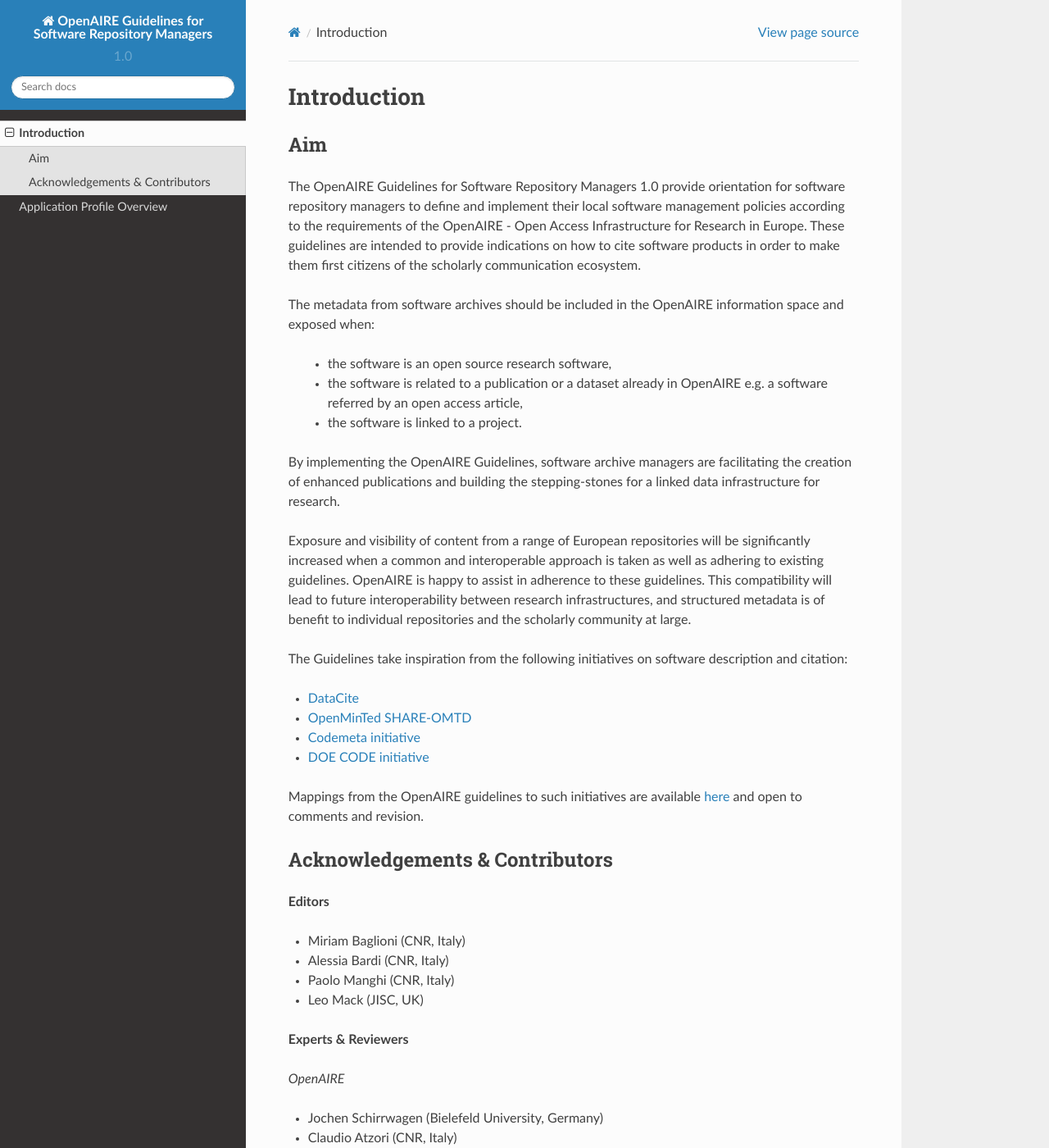
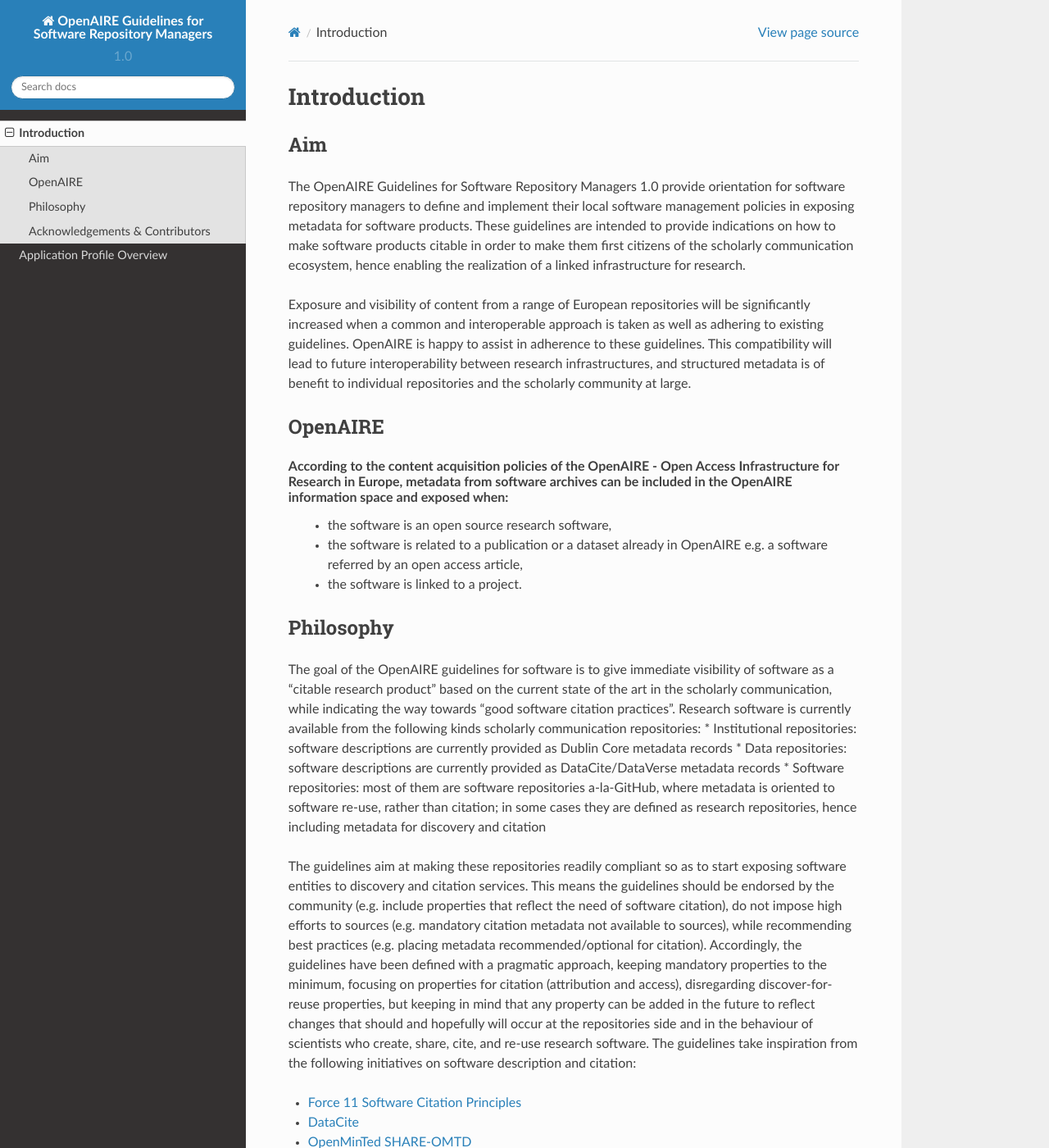
Before and after one commit to mirima2/software_guidelines, a Sphinx documentation site: the page built from docs/source/introduction.rst, in a window 1280 px wide and 1400 px high. Shown: the whole window at 82% size. Built offline with Sphinx 7.4.7 and the Read the Docs theme 2.0.0, drawn with Linux system fonts in a browser that asks for light colours.

Commit message:
Update introduction.rst

```diff
--- a/docs/source/introduction.rst
+++ b/docs/source/introduction.rst
@@ -5,23 +5,28 @@
 
 Aim
 ^^^^^^^^^^^^^^^^^^^^^^^^^^^^^^^
-The OpenAIRE Guidelines for Software Repository Managers 1.0 provide
-orientation for software repository managers to define and implement their local software
-management policies according to the requirements of the OpenAIRE - Open Access
-Infrastructure for Research in Europe. These guidelines are intended to provide indications on how to cite software products in order to make them first citizens of the scholarly communication ecosystem.
+The OpenAIRE Guidelines for Software Repository Managers 1.0 provide orientation for software repository managers to define and implement their local software management policies in exposing metadata for software products. These guidelines are intended to provide indications on how to make software products citable in order to make them first citizens of the scholarly communication ecosystem, hence enabling the realization of a linked infrastructure for research.
 
-The metadata from software archives should be included in the OpenAIRE information space and exposed when:
+Exposure and visibility of content from a range of European repositories will be significantly increased when a common and interoperable approach is taken as well as adhering to existing guidelines. OpenAIRE is happy to assist in adherence to these guidelines. This compatibility will lead to future interoperability between research infrastructures, and structured metadata is of benefit to individual repositories and the scholarly community at large.
 
+OpenAIRE
+^^^^^^^^^^^^^^^^^^^^^^^^^^^^^^^
+According to the content acquisition policies of the OpenAIRE - Open Access Infrastructure for Research in Europe, metadata from software archives can be included in the OpenAIRE information space and exposed when:
 	* the software is an open source research software,
 	* the software is related to a publication or a dataset already in OpenAIRE e.g. a software referred by an open access article,
 	* the software is linked to a project.
 
-By implementing the OpenAIRE Guidelines, software archive managers are facilitating the creation of enhanced publications and building the stepping-stones for a linked data infrastructure for research.
+Philosophy
+^^^^^^^^^^^^^^^^^^^^^^^^^^^^^^^
+The goal of the OpenAIRE guidelines for software is to give immediate visibility of software as a "citable research product” based on the current state of the art in the scholarly communication, while indicating the way towards "good software citation practices". Research software is currently available from the following kinds scholarly communication repositories:
+* Institutional repositories: software descriptions are currently provided as Dublin Core metadata records
+* Data repositories: software descriptions are currently provided as DataCite/DataVerse metadata records
+* Software repositories: most of them are software repositories a-la-GitHub, where metadata is oriented to software re-use, rather than citation; in some cases they are defined as research repositories, hence including metadata for discovery and citation
 
-Exposure and visibility of content from a range of European repositories will be significantly increased when a common and interoperable approach is taken as well as adhering to existing guidelines. OpenAIRE is happy to assist in adherence to these guidelines. This compatibility will lead to future interoperability between research infrastructures, and structured metadata is of benefit to individual repositories and the scholarly community at large.
+The guidelines aim at making these repositories readily compliant so as to start exposing software entities to discovery and citation services. This means the guidelines should be endorsed by the community (e.g. include properties that reflect the need of software citation), do not impose high efforts to sources (e.g. mandatory citation metadata not available to sources), while recommending best practices (e.g. placing metadata recommended/optional for citation). Accordingly, the guidelines have been defined with a pragmatic approach, keeping mandatory properties to the minimum, focusing on properties for citation (attribution and access), disregarding discover-for-reuse properties, but keeping in mind that any property can be added in the future to reflect changes that should and hopefully will occur at the repositories side and in the behaviour of scientists who create, share, cite, and re-use research software.
+The guidelines take inspiration from the following initiatives on software description and citation:
 
-The Guidelines take inspiration from the following initiatives on software description and citation:
-
+* `Force 11 Software Citation Principles <https://www.force11.org/software-citation-principles>`_
 * `DataCite <https://schema.datacite.org>`_
 * `OpenMinTed SHARE-OMTD <https://guidelines.openminted.eu/guidelines_for_providers_of_sw_resources/recommended_schema_for_sw_resources.html>`_
 * `Codemeta initiative <https://github.com/codemeta/codemeta/blob/master/crosswalk.csv>`_
```
